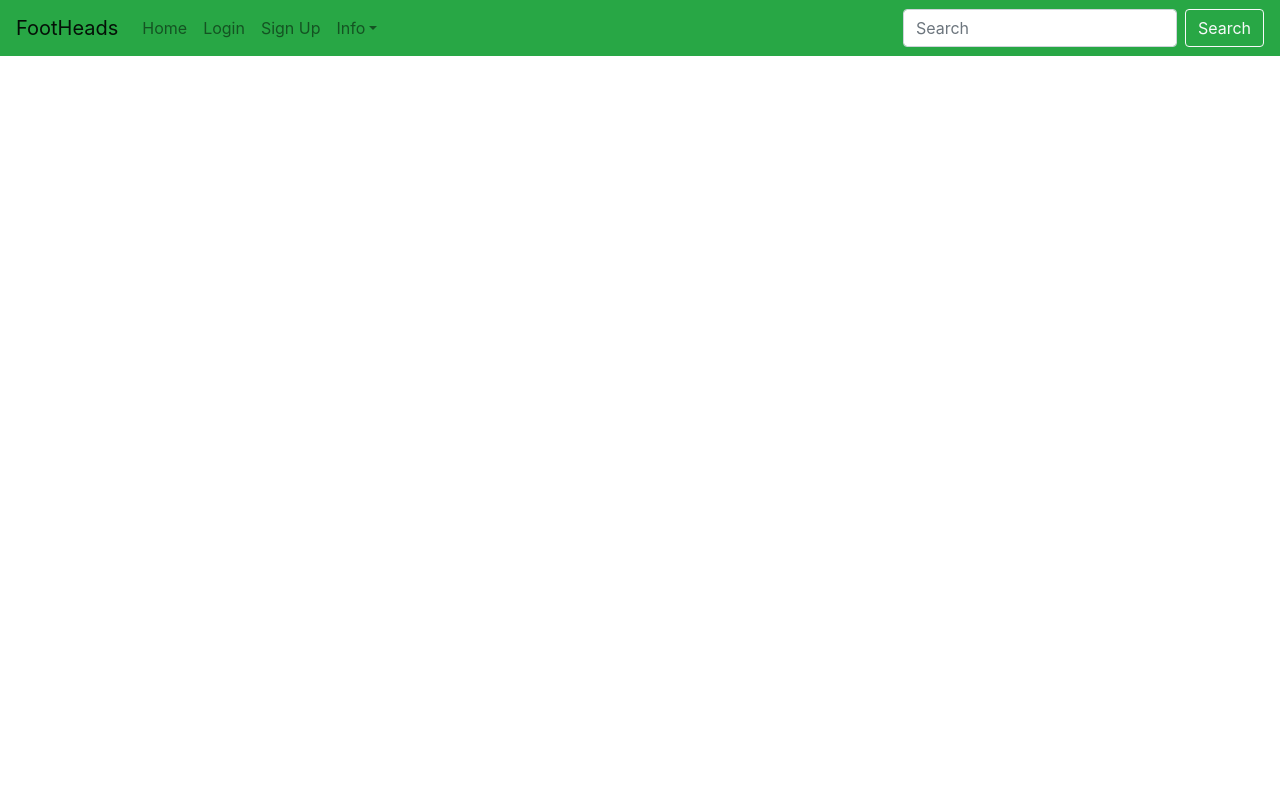
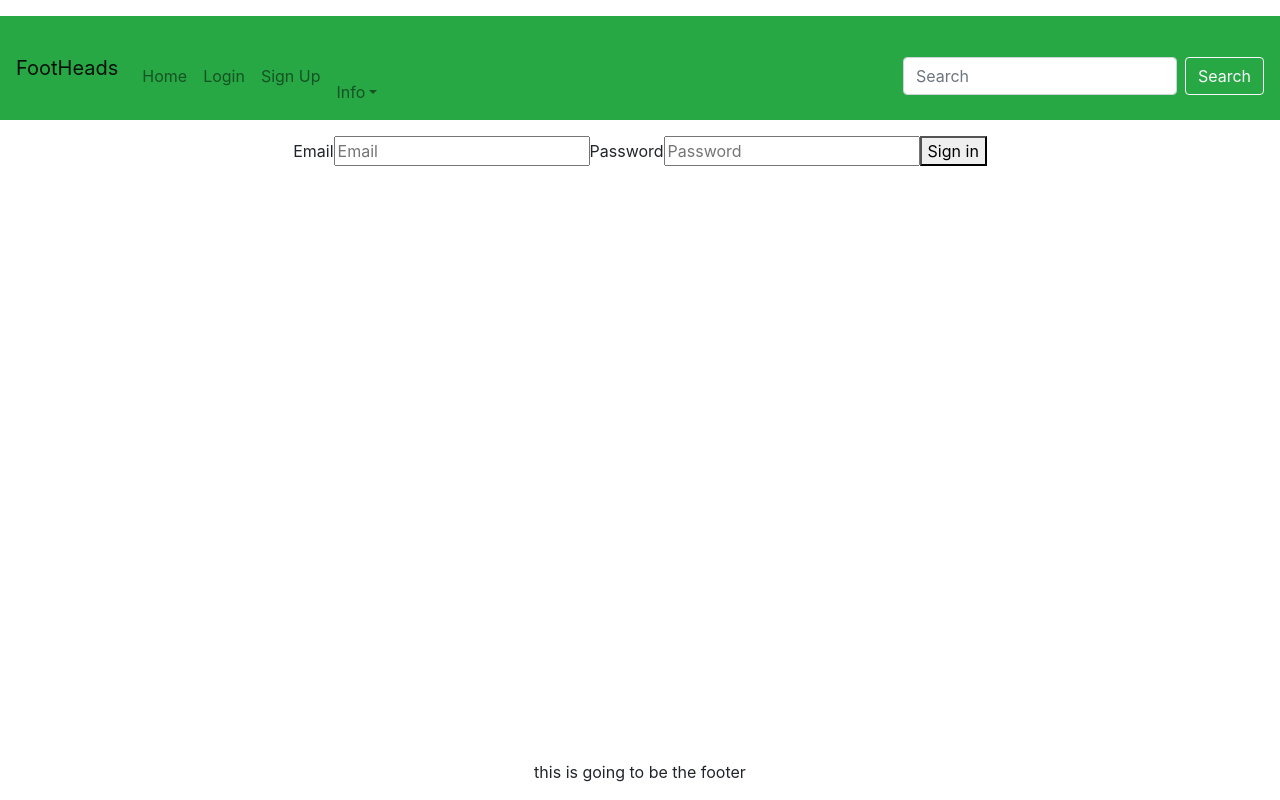
Before and after one commit to adwpenalva/footheads, a React (Create React App) app in the folder client/: page /login in a window 1280 px wide. Built offline with nearby package versions, Linux system fonts and the light colour scheme; the HTML template or start-up script is replaced by a standard one.

Commit message:
added signup and login views

```diff
--- a/client/src/App.jsx
+++ b/client/src/App.jsx
@@ -2,18 +2,23 @@ import React from 'react';
 import { BrowserRouter, Switch, Link, Route } from 'react-router-dom';
 import home from './views/home';
 import './App.scss';
-import NavBar from './Components/Navbar';
+import login from './views/Login';
 import 'bootstrap/dist/css/bootstrap.min.css';
+import Navbar from './Components/Navbar';
+import signup from './views/Signup';
 
 function App() {
   return (
     <div className="App">
-    <NavBar />
+      <Navbar />
       <BrowserRouter>
         <Switch>
           <Route path="/" component={home} exact />
+          <Route path="/login" component={login} exact />
+          <Route path="/sign-up" component={signup} exact />
         </Switch>
       </BrowserRouter>
+      <footer>this is going to be the footer</footer>
     </div>
   );
 }
--- a/client/src/App.scss
+++ b/client/src/App.scss
@@ -36,3 +36,10 @@
     transform: rotate(360deg);
   }
 }
+
+footer {
+  position: absolute;
+  bottom: 0;
+  width: 100%;
+  height: 2.5rem; /* Footer height */
+}
--- /dev/null
+++ b/client/src/views/Login/index.jsx
@@ -0,0 +1,19 @@
+import React, { Component } from 'react';
+import './style.scss';
+class Login extends Component {
+  render() {
+    return (
+      <div>
+        <form>
+          <label htmlFor="email">Email</label>
+          <input id="email" name="email" type="email" placeholder="Email" />
+          <label htmlFor="password">Password</label>
+          <input id="password" name="password" type="password" placeholder="Password" />
+          <button>Sign in</button>
+        </form>
+      </div>
+    );
+  }
+}
+
+export default Login;
--- /dev/null
+++ b/client/src/views/Signup/index.jsx
@@ -0,0 +1,21 @@
+import React, { Component } from 'react';
+import './style.scss';
+class Signup extends Component {
+  render() {
+    return (
+      <div>
+        <form>
+          <label htmlFor="name">Name</label>
+          <input id="name" name="name" type="text" placeholder="Name" />
+          <label htmlFor="email">Email</label>
+          <input id="email" name="email" type="email" placeholder="Email" />
+          <label htmlFor="password">Password</label>
+          <input id="password" name="password" type="password" placeholder="Password" />
+          <button>Sign up</button>
+        </form>
+      </div>
+    );
+  }
+}
+
+export default Signup;
--- /dev/null
+++ b/client/src/views/Signup/style.scss
@@ -0,0 +1,7 @@
+div {
+  margin-top: 1em;
+}
+
+label {
+  margin-bottom: 1em;
+}
--- a/client/src/views/home/index.jsx
+++ b/client/src/views/home/index.jsx
@@ -1,5 +1,5 @@
 import React from 'react';
-import './style.css';
+import './style.scss';
 function Homepage() {
   return (
     <div>
```
Also changed, not shown: client/src/views/Profile/index.jsx (added, +13 -0 lines), client/src/views/Login/style.scss (added), client/src/views/Profile/style.scss (added), client/src/views/home/style.scss (renamed from client/src/views/home/style.css).
